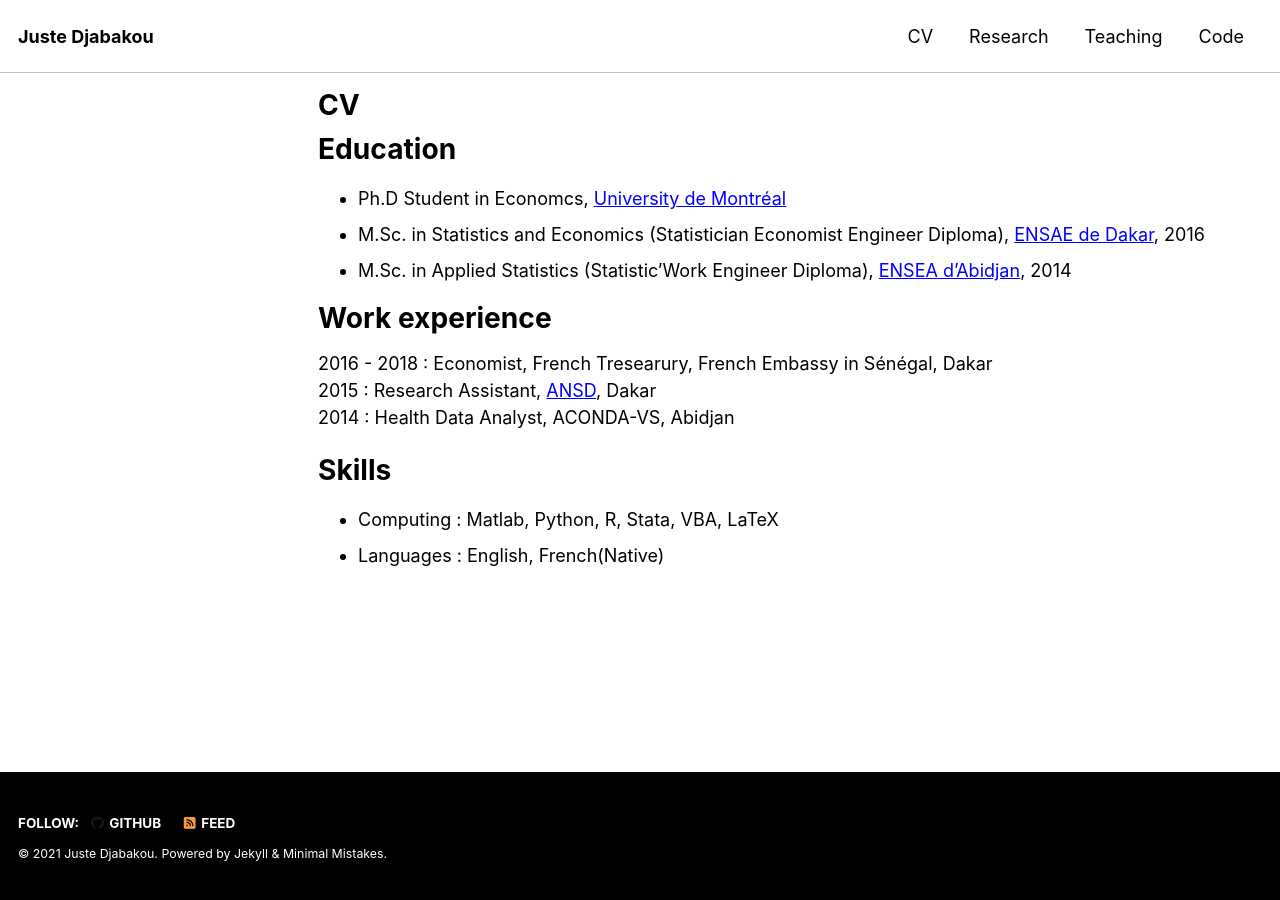
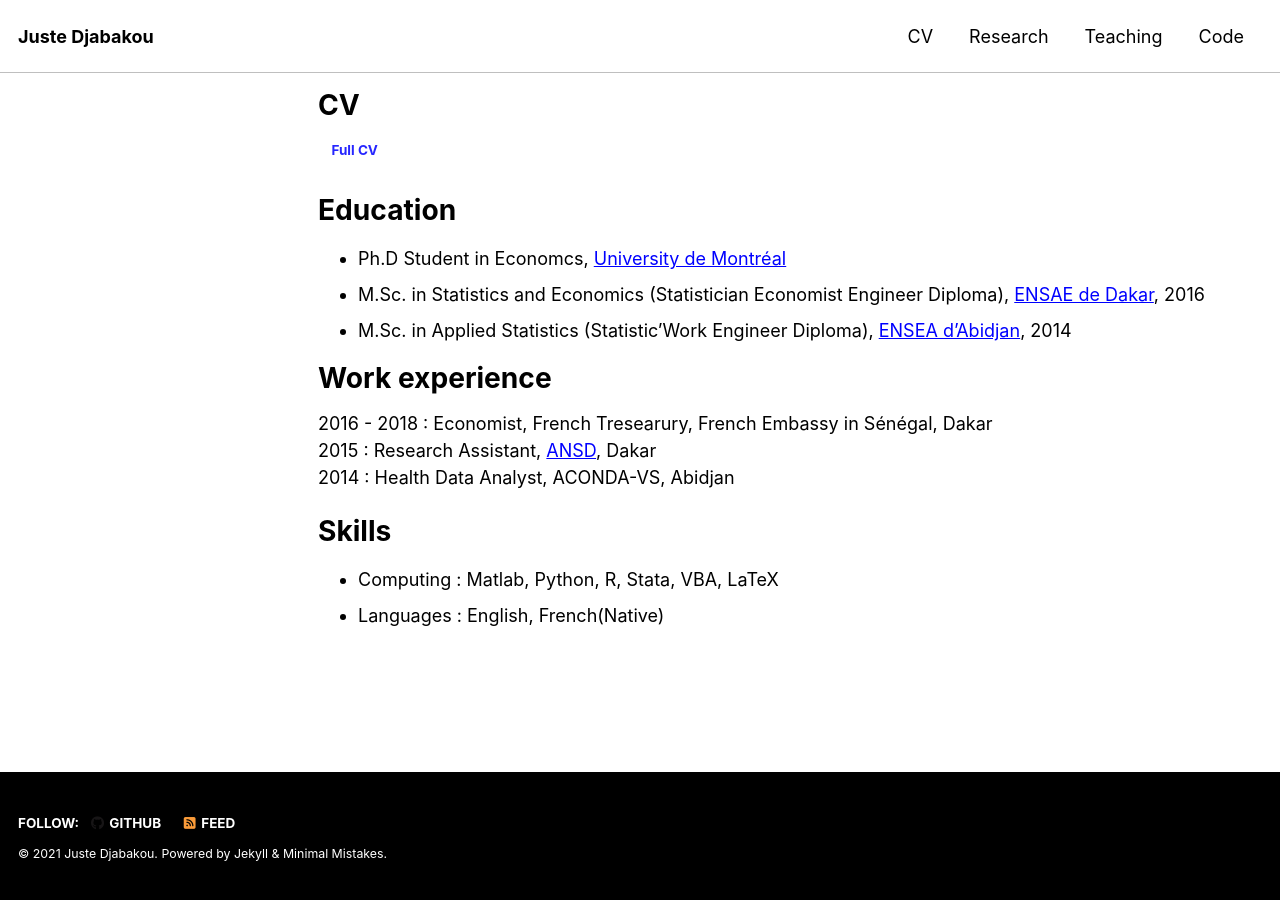
Before and after one commit to justedjabakou/justedjabakou.github.io, a Jekyll site: the page built from _pages/cv.md, in a window 1280 px wide. Built offline with Jekyll 4.4.1, drawn with Linux system fonts in a browser that asks for light colours; cached includes are drawn as plain includes; nearby versions of some CDN libraries.

Commit message:
Update cv.md

```diff
--- a/_pages/cv.md
+++ b/_pages/cv.md
@@ -7,6 +7,7 @@ sitemap: true
 permalink: /cv
 ---
 
+[Full CV](){: .btn}
 
 
 Education
```
